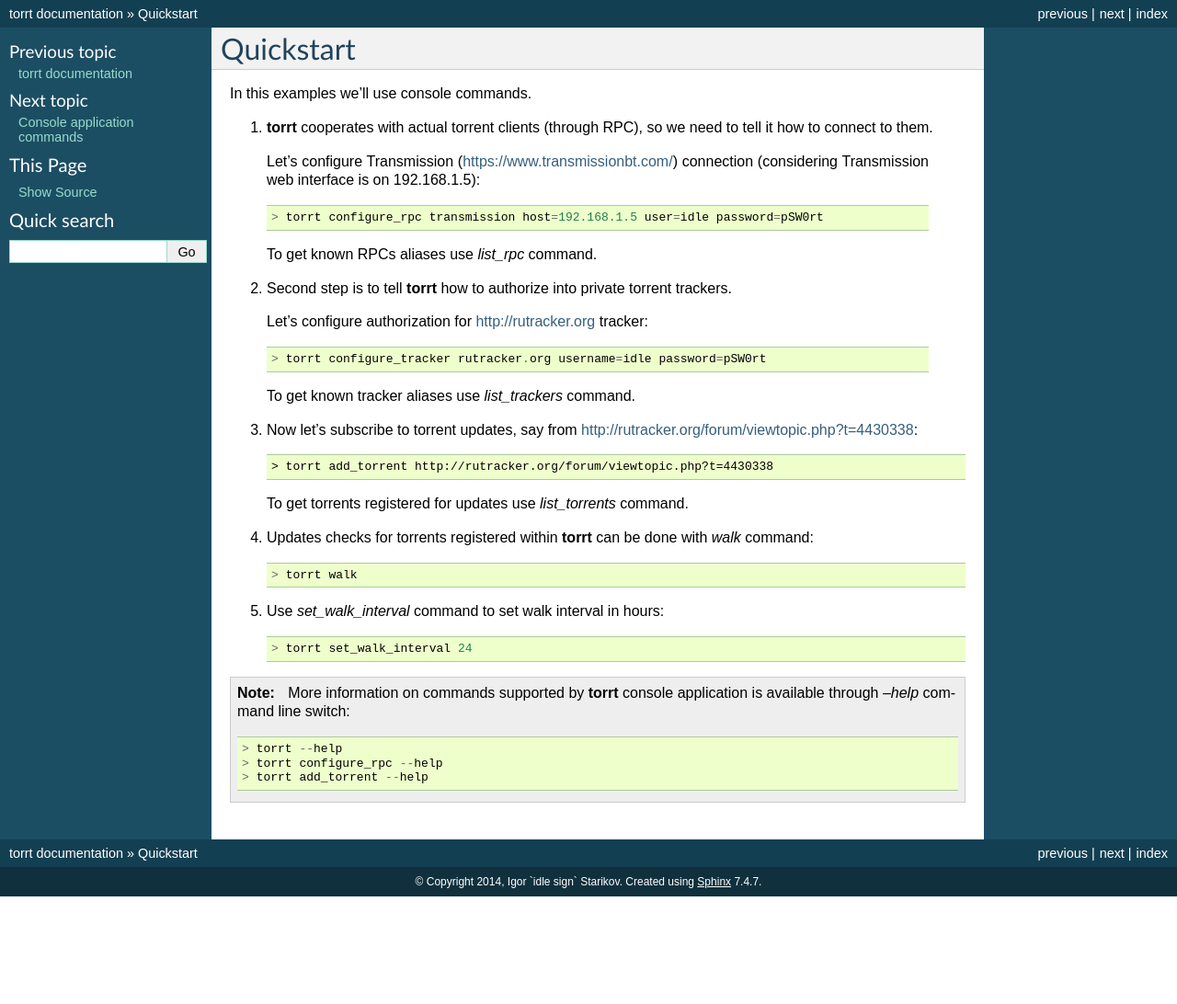
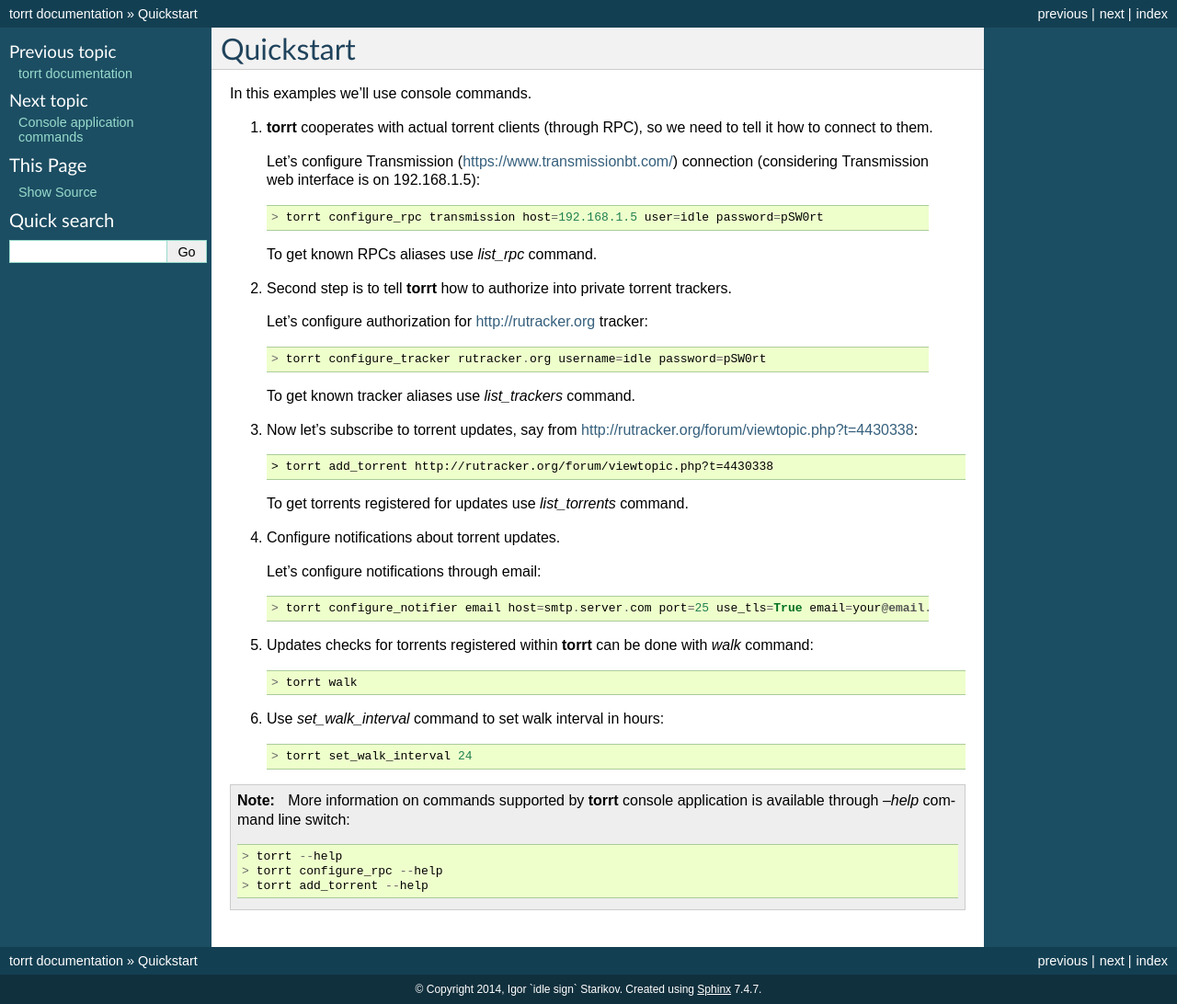
Before and after one commit to idlesign/torrt, a Sphinx documentation site: the page built from docs/source/quickstart.rst, in a window 1280 px wide. Shown: the whole page at 92% size. Built offline with Sphinx 7.4.7, drawn with Linux system fonts in a browser that asks for light colours; the version number could not be read and is left out; before the commit the page ends 975 px from its top, so only the background shows below that.

Commit message:
Notifications docs

```diff
--- a/docs/source/index.rst
+++ b/docs/source/index.rst
@@ -25,6 +25,12 @@ Automatic updates are available for:
 * Transmission (using built-in JSON RPC)
 * Deluge (using `deluge-webapi` plugin - https://github.com/idlesign/deluge-webapi)
 * uTorrent (using built-in RPC)
+
+**torrt** is able to send notifications about downloaded files with:
+
+* Mail (using SMTP server)
+* Telegram (using telegram bot API) - https://core.telegram.org/bots/api
+
 
 **torrt** can function both as a console application and Python module.
 
--- a/docs/source/quickstart.rst
+++ b/docs/source/quickstart.rst
@@ -27,12 +27,19 @@ In this examples we'll use console commands.
 
   To get torrents registered for updates use `list_torrents` command.
 
-4. Updates checks for torrents registered within **torrt** can be done with `walk` command::
+4. Configure notifications about torrent updates.
+
+  Let's configure notifications through email::
+
+    > torrt configure_notifier email host=smtp.server.com port=25 use_tls=True email=your@email.com user=idle password=pSW0rt
+
+
+5. Updates checks for torrents registered within **torrt** can be done with `walk` command::
 
     > torrt walk
 
 
-5. Use `set_walk_interval` command to set walk interval in hours::
+6. Use `set_walk_interval` command to set walk interval in hours::
 
     > torrt set_walk_interval 24
 
```
Also changed, not shown: docs/source/commands.rst (+8 -0 lines), docs/source/toolbox.rst (+9 -0 lines), 1 other file.
